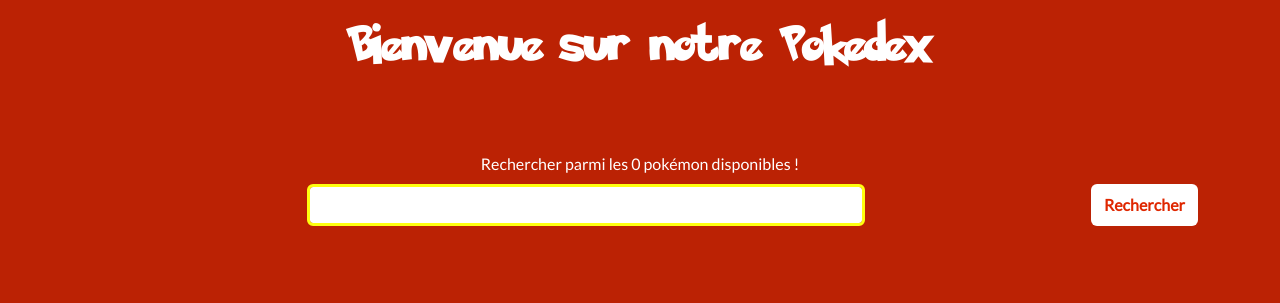
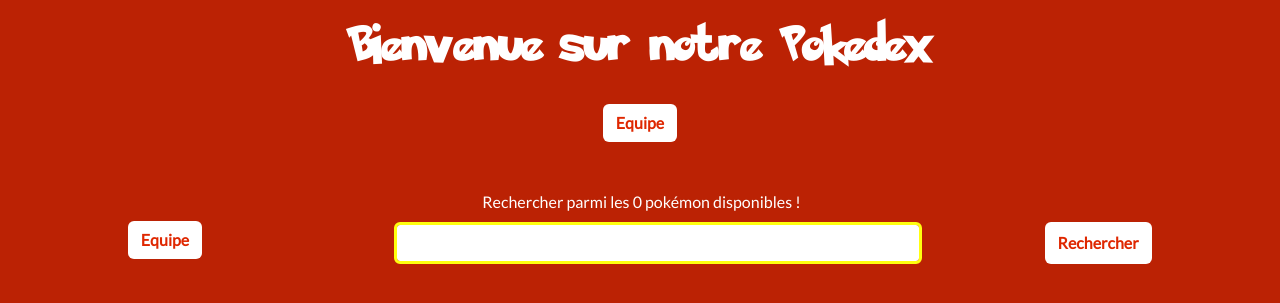
Before and after one commit to mayyyyyl/Pok-dex, a Django app: page / in a window 1280 px wide. Shown: the top 303 px of the page. Run offline with Django 4.2, Linux system fonts and the light colour scheme; data that the repository does not hold is empty.

Commit message:
WIP - ajout button + CSS

```diff
--- a/pokedex/pokedex/static/style.css
+++ b/pokedex/pokedex/static/style.css
@@ -83,6 +83,15 @@
     color: black;
 }
 
+.modal-body-body{
+    display: flex;
+    align-items: center;
+    justify-content: space-around;
+    align-content: space-around;
+    background-color: darkgray;
+    border-radius: 1em;
+}
+
 .modal-list {
     display: flex;
     flex-direction: row;
@@ -102,13 +111,15 @@
 }
 
 #pokemon_input {
-    width: 50%;
+    width: 60%;
+    padding-right: 20px;
     margin: 0 auto;
     border: 3px solid rgb(255, 255, 15);
 }
 
 .form-group>label {
     color: white;
+    padding-right: 16%;
 }
 
 #search_result {
@@ -123,3 +134,7 @@
     color: #DF2700 !important;
     font-weight: 600 !important;
 }
+
+.form-row{
+    padding-right: 5%;
+}
--- a/pokedex/pokedex/templates/pokedex/equipe.html
+++ b/pokedex/pokedex/templates/pokedex/equipe.html
@@ -27,6 +27,9 @@
   <h1>Bienvenue sur notre Pokedex</h1>
 
   <div class=" container">
+    <a href="/">
+      <button class="btn-search btn">Accueil</button>
+    </a>
   </div>
 
   <script src="https://cdn.jsdelivr.net/npm/bootstrap@5.1.3/dist/js/bootstrap.min.js"
--- a/pokedex/pokedex/templates/pokedex/index.html
+++ b/pokedex/pokedex/templates/pokedex/index.html
@@ -25,15 +25,23 @@
 
 <body>
   <h1>Bienvenue sur notre Pokedex</h1>
+  <a href="/equipe">
+    <button class="btn-search btn">Equipe</button>
+  </a>
   <div class="container m-5 text-center">
     <div class="row">
-      <div class="col-12 align-self-center">
+      <div class="col-2 align-self-center">
+        <a href="/equipe">
+          <button class="btn-search btn">Equipe</button>
+        </a>
+      </div>
+      <div class="col-10 align-self-center">
         <div class=" form-row">
           <div class="form-group col">
             <label for="pokemon" class="control-label pb-2">Rechercher parmi les {{ pokemon_list|length }} pokémon
               disponibles !</label>
-            <form class="d-flex" action="" method="get">
-              <input type="text" class="form-control text-lowercase" id="pokemon_input" name="pokemon"
+            <form class="d-flex " action="" method="get">
+              <input type="text" class="form-control text-lowercase input-lg" id="pokemon_input" name="pokemon"
                 autocomplete="off" required>
               <button class="btn-search btn" type="submit">Rechercher</button>
             </form>
@@ -68,10 +76,10 @@
                   <div class="modal-body">
                     <div class="container">
                       <div class="row">
-                        <div class="col-6">
+                        <div class="col-9">
                           <img src="/static/img/{{ forloop.counter}}.png" alt="img_pokemon" />
                         </div>
-                        <div class="col-6 text-center" id="ModalBody{{ forloop.counter }}"></div>
+                        <div class="col-3 text-center modal-body-body" id="ModalBody{{ forloop.counter }}"></div>
                         <div class="col-12 modal-list" id="ModalList{{ forloop.counter}}"></div>
                       </div>
                     </div>
```
